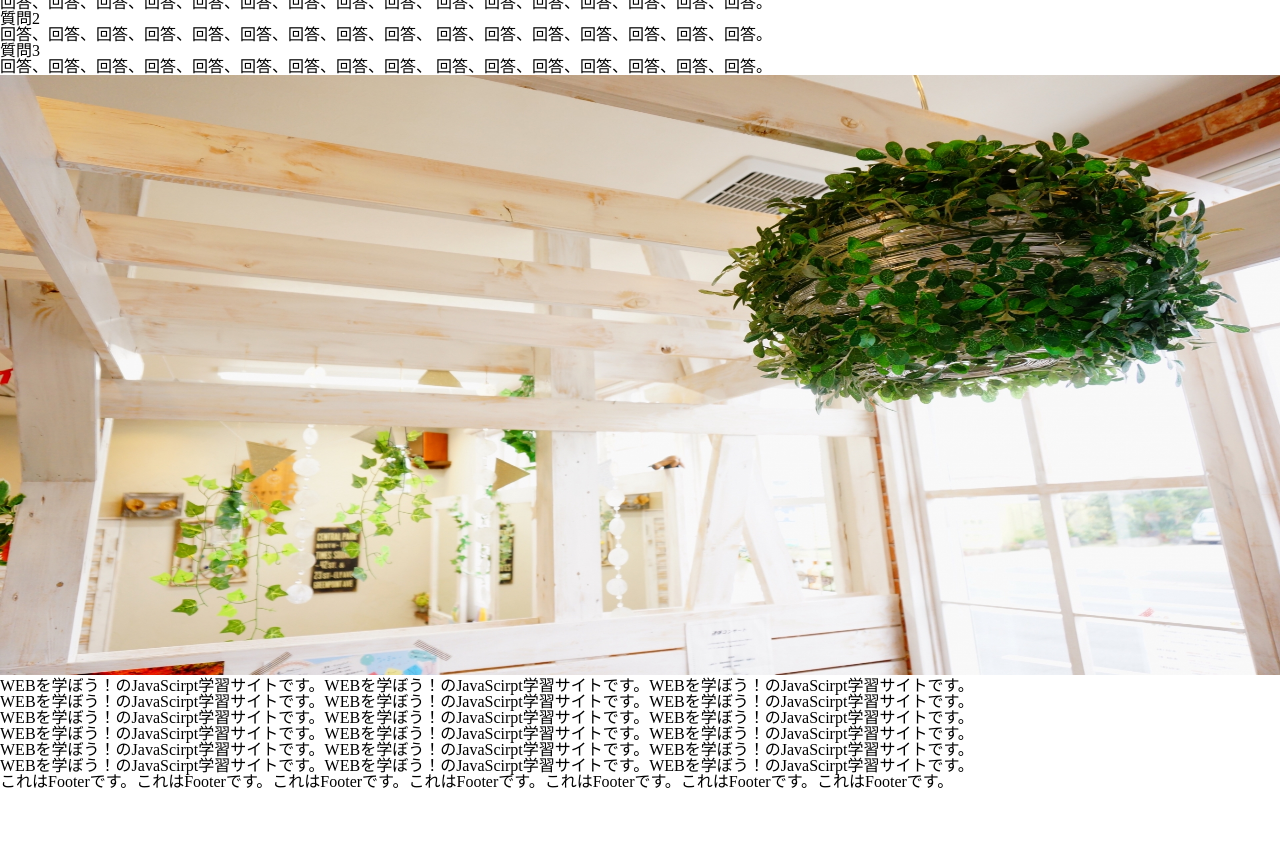
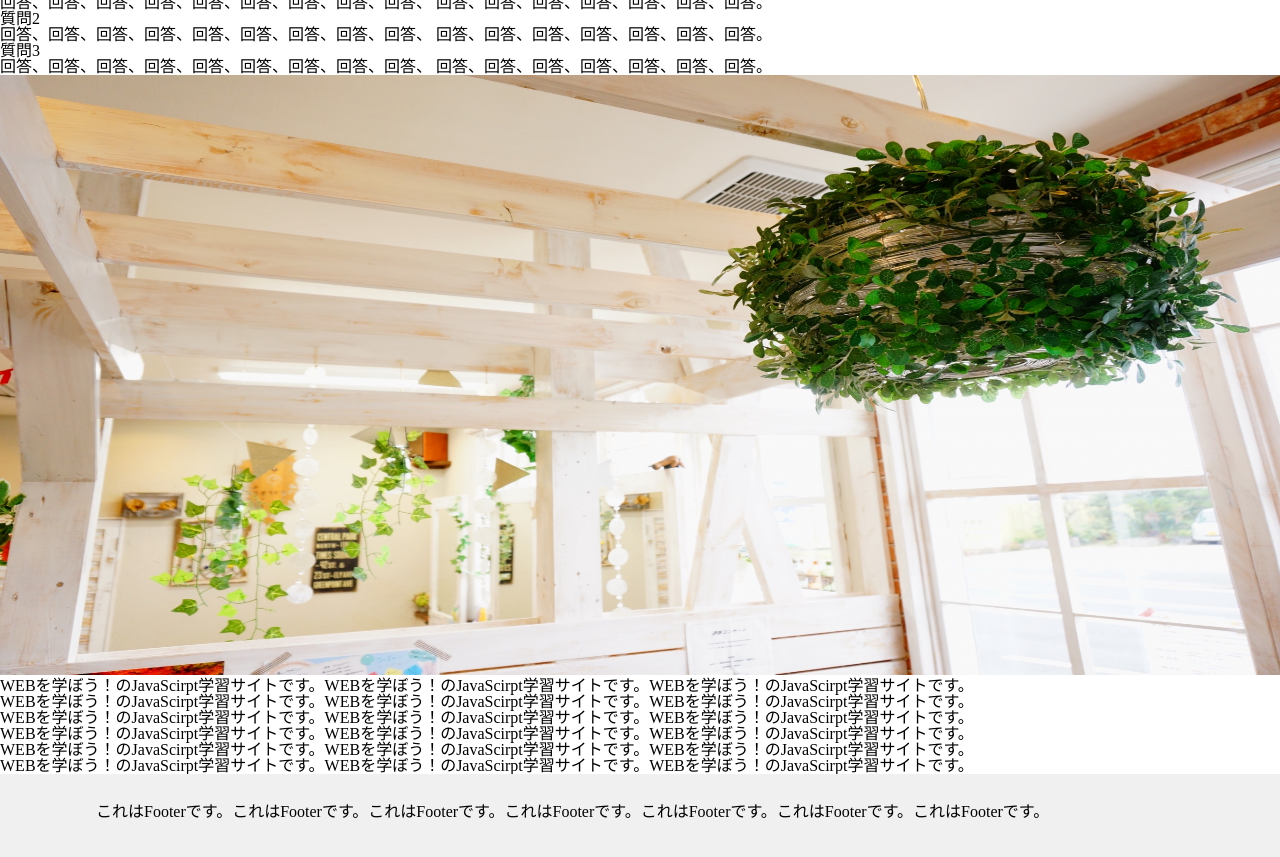
Before and after one commit to ryu-sugi/Js-Task-Site, a plain HTML site: page index.html in a window 1280 px wide. Shown: the part 137-994 px from the top of the page. Before the commit the page ends 927 px from the top, so only its background shows below. Drawn offline with nearby package versions, Linux system fonts and the light colour scheme.

Commit message:
foorer 位置設定

```diff
--- a/index.html
+++ b/index.html
@@ -70,7 +70,9 @@
   </main>
 
   <footer>
-    これはFooterです。これはFooterです。これはFooterです。これはFooterです。これはFooterです。これはFooterです。これはFooterです。
+    <div class="footer-text">
+      これはFooterです。これはFooterです。これはFooterです。これはFooterです。これはFooterです。これはFooterです。これはFooterです。
+    </div>
   </footer>
 
 </body>
--- a/stylesheet/style.css
+++ b/stylesheet/style.css
@@ -1,4 +1,5 @@
 header {
+ position: relative;
  height: 100px;
  background-color:  #f0f0f0;
 }
@@ -28,9 +29,25 @@ header {
 
 }
 
-
-
 .main-image {
  width: 100%;
  height: 600px;
 }
+
+footer {
+ width: 100%;
+ height: 100px;
+ background-color:  #f0f0f0;
+ position: relative;
+}
+
+.footer-text {
+ position: absolute;
+ top: 0;
+ right: 0;
+ bottom: 0;
+ left: 0;
+ margin: auto;
+ width: 85%;
+ height: 40px;
+}
```
